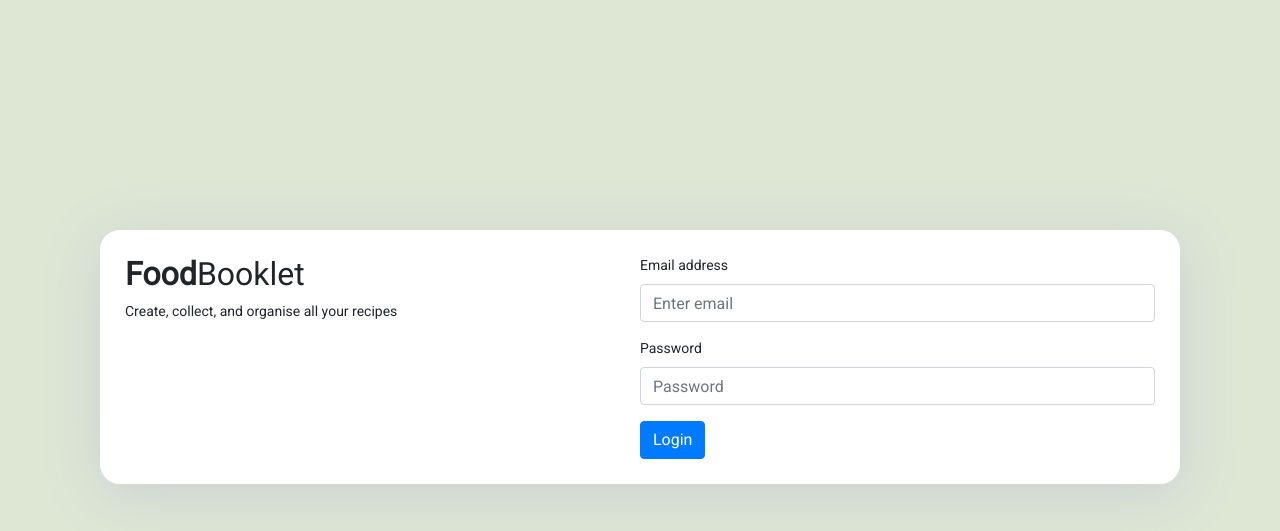
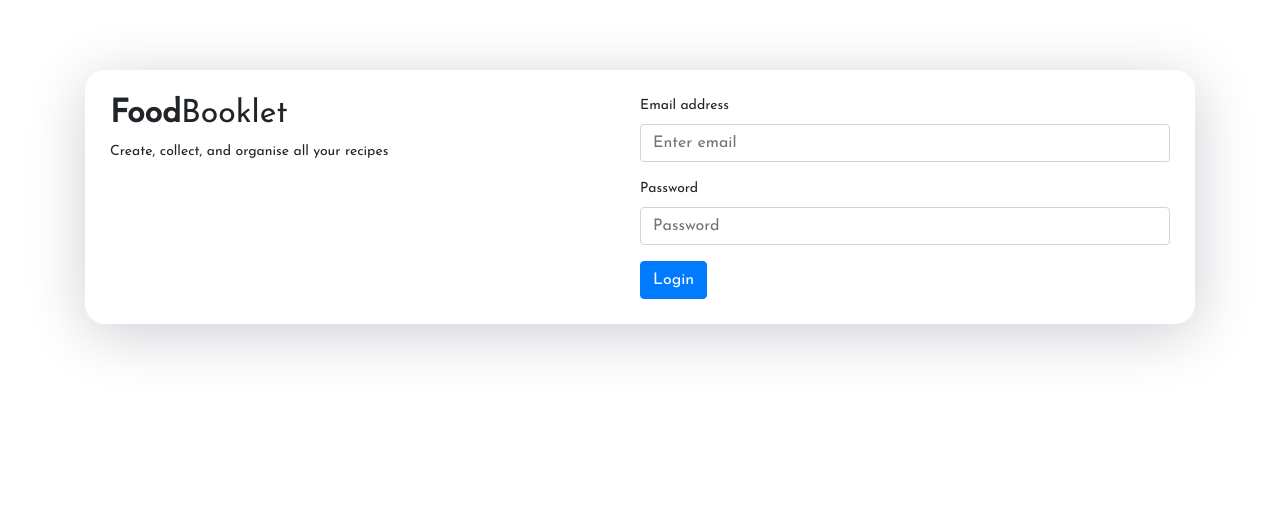
Before and after one commit to BigJ29/cookbook-frontend, a React (Create React App) app: page / in a window 1280 px wide. Shown: the part 203-734 px from the top of the page. Built offline with nearby package versions, Linux system fonts and the light colour scheme.

Commit message:
Remove container elam on main app and add new fonts

```diff
--- a/src/App.css
+++ b/src/App.css
@@ -1,4 +1,4 @@
-@import url('https://fonts.googleapis.com/css2?family=Roboto&display=swap');
+@import url('https://fonts.googleapis.com/css2?family=Inter&family=Josefin+Sans&display=swap');
 
 * {
   margin: 0;
@@ -14,35 +14,32 @@
 }
 
 body {
-  /* background: rgba(0,0,0,0.5) url(./assets/background.jpg) no-repeat;
-  background-size: cover;
-  -webkit-font-smoothing: antialiased; */
-  background: #DDE7D4;
+  -webkit-font-smoothing: antialiased;
+  background: #fff;
 }
 
 body,
 input,
 button {
-  font-family: 'Roboto', Arial, Helvetica, sans-serif;
+  font-family: 'Inter', sans-serif;
+  font-family: 'Josefin Sans', sans-serif;
   font-size: 14px;
 }
 
-.container {
+/* .container {
   margin: 80px auto;
   width: 100%;
   display: flex;
   flex-direction: column;
   align-items: center;
+} */
+
+.tiled-container {
+  box-shadow: 1px 10px 60px #cdcfd4;
+  border-radius: 20px;
+  padding: 25px;
 }
 
 .App {
   width: 100%;
 }
-
-.log-in {
-  width: 100%;
-  display: flex;
-  flex-direction: column;
-  max-width: 500px;
-  margin: auto;
-}
--- a/src/App.js
+++ b/src/App.js
@@ -1,16 +1,13 @@
 import React from 'react'
-import { Container } from "react-bootstrap";
 import './App.css';
 import Routes from './routes';
 
 
 function App() {
   return (
-    <Container>
-      <div className='App'>
-        <Routes />
-      </div>
-    </Container>
+    <div className='App'>
+      <Routes />
+    </div>
   );
 }
 
```
